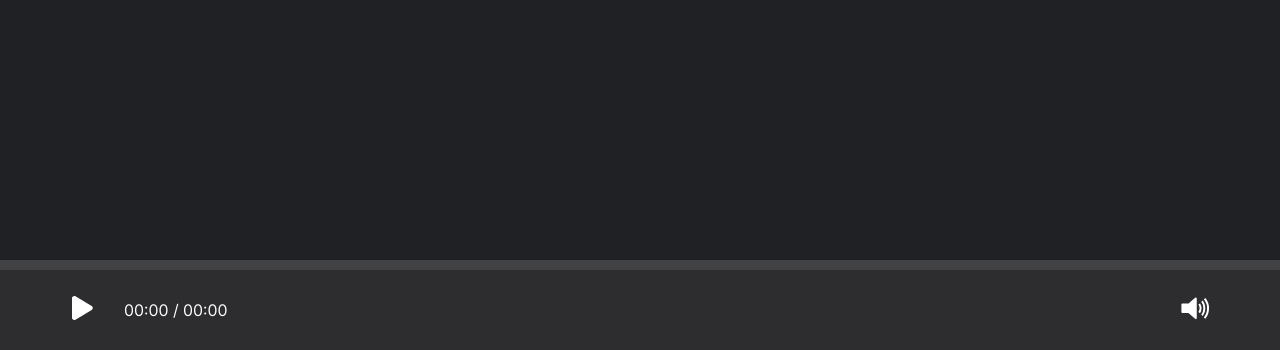
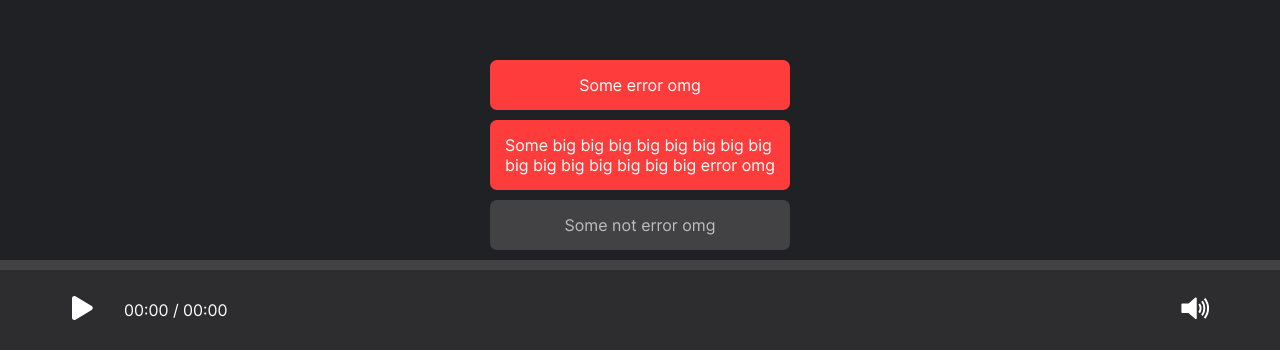
Before and after one commit to Burashev/soundplayer_client, a Vue app: page / in a window 1280 px wide. Shown: the part 450-800 px from the top of the page. Built offline with nearby package versions, Linux system fonts and the light colour scheme; no server answers.

Commit message:
Add notifications components

```diff
--- a/src/App.vue
+++ b/src/App.vue
@@ -2,15 +2,17 @@
   <div class="container">
     <router-view/>
   </div>
-  <MusicController></MusicController>
+  <NotificationList/>
+  <MusicController/>
 </template>
 
 <script>
 import MusicController from "@/components/MusicController";
+import NotificationList from "@/components/ui/NotificationList";
 
 export default {
   name: "App",
-  components: {MusicController},
+  components: {MusicController, NotificationList},
 }
 </script>
 
--- /dev/null
+++ b/src/components/ui/NotificationItem.vue
@@ -0,0 +1,42 @@
+<template>
+  <div class="notification" :class="{'error': error}">
+    <span>
+      {{ text }}
+    </span>
+  </div>
+</template>
+
+<script>
+export default {
+  name: "NotificationItem",
+  props: {
+    error: {
+      type: Boolean,
+      default: false,
+    },
+    text: {
+      type: String,
+      required: true
+    }
+  }
+}
+</script>
+
+<style lang="scss" scoped>
+.notification {
+  min-width: 200px;
+  max-width: 300px;
+  background-color: #424244;
+  display: flex;
+  justify-content: center;
+  padding: 15px;
+  border-radius: 7px;
+  color: #bebebe;
+  margin-bottom: 10px;
+  cursor: pointer;
+  &.error {
+    background-color: #ff3c3c;
+    color: white;
+  }
+}
+</style>
--- /dev/null
+++ b/src/components/ui/NotificationList.vue
@@ -0,0 +1,62 @@
+<template>
+  <div class="notification__list">
+    <transition-group name="list" tag="div">
+      <NotificationItem v-for="notification in notifications"
+                        :text="notification.text"
+                        :error="notification.error"
+                        :key="notification.text"
+      />
+    </transition-group>
+  </div>
+</template>
+
+<script>
+import NotificationItem from "@/components/ui/NotificationItem";
+
+export default {
+  name: "NotificationList",
+  components: {NotificationItem},
+  data() {
+    return {
+      notifications: [
+        {
+          error: true,
+          text: 'Some error omg'
+        },
+        {
+          error: true,
+          text: 'Some big big big big big big big big big big big big big big big error omg'
+        },
+        {
+          error: false,
+          text: 'Some not error omg'
+        },
+      ]
+    }
+  }
+}
+</script>
+
+<style lang="scss" scoped>
+.notification__list {
+  position: absolute;
+  bottom: 90px;
+  width: 100%;
+  left: 0;
+  display: flex;
+  align-items: center;
+  justify-content: center;
+  flex-direction: column;
+}
+
+.list-enter-active,
+.list-leave-active {
+  transition: all .6s ease;
+}
+
+.list-enter-from,
+.list-leave-to {
+  opacity: 0;
+  transform: translateY(20px);
+}
+</style>
```
